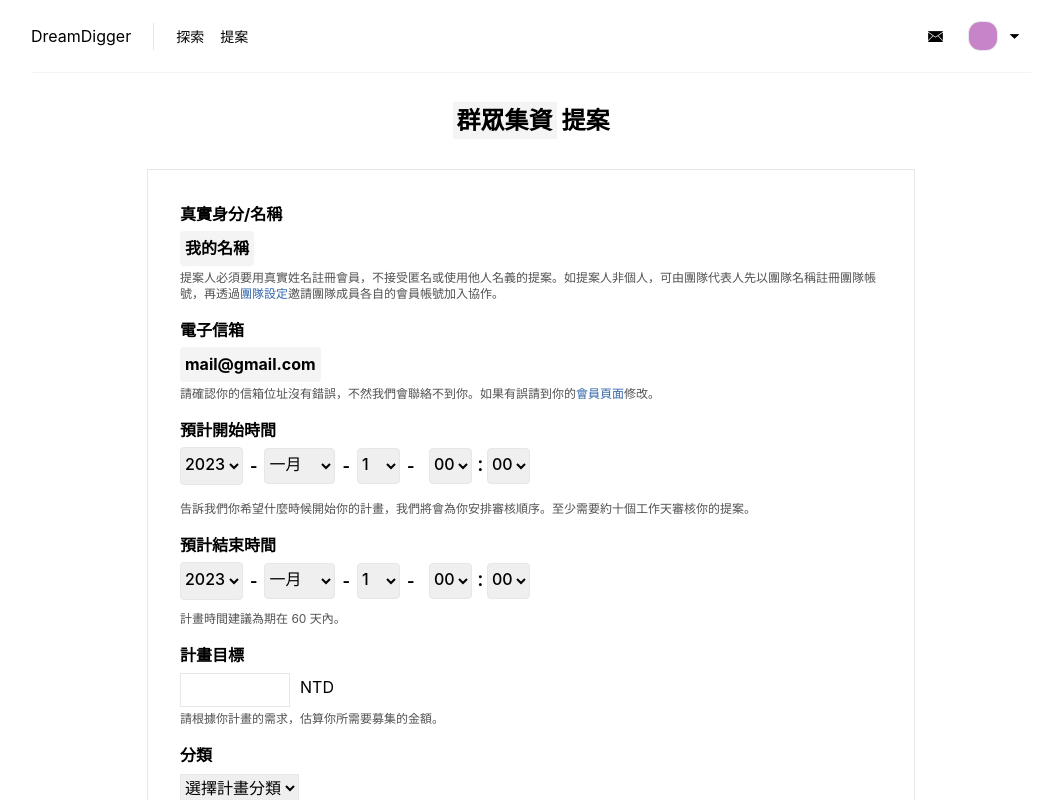
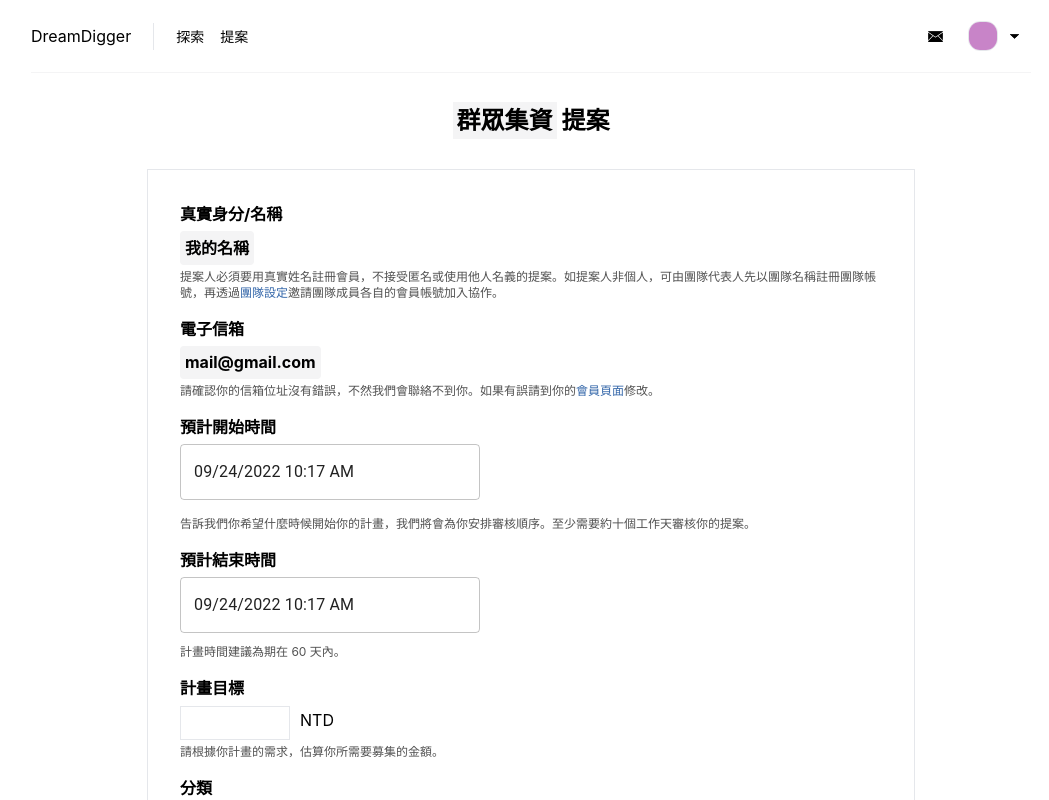
Before and after one commit to hryjosn/dream-digger, a Next.js app: page /proposal/1 in a window 1280 px wide. Shown: the top 800 px of the page, without its empty margins (109-1158 px from the left). Built offline with nearby package versions, Linux system fonts and the light colour scheme.

Commit message:
Modified MonthSelector component use [].map, use mui-DateTimePicker, rename Propsal State

```diff
--- a/package.json
+++ b/package.json
@@ -9,15 +9,19 @@
     "lint": "next lint"
   },
   "dependencies": {
+    "@date-io/jalaali": "^2.16.1",
     "@emotion/react": "^11.10.5",
     "@emotion/styled": "^11.10.5",
     "@mui/icons-material": "^5.10.9",
     "@mui/material": "^5.10.11",
+    "@mui/x-date-pickers": "^5.0.9",
     "@reduxjs/toolkit": "^1.8.6",
     "@types/react-redux": "^7.1.24",
     "axios": "^1.1.3",
     "mobx": "^6.6.2",
     "mobx-react-lite": "^3.4.0",
+    "moment": "^2.29.4",
+    "moment-jalaali": "^0.9.6",
     "next": "12.3.1",
     "react": "18.2.0",
     "react-dom": "18.2.0",
--- a/src/components/Proposal/DateSelector/DaySelector.tsx
+++ /dev/null
@@ -1,44 +0,0 @@
-import React from 'react'
-
-const DaySelector = (props: JSX.IntrinsicAttributes & React.ClassAttributes<HTMLSelectElement> & React.SelectHTMLAttributes<HTMLSelectElement>) => {
-    return (
-        <select
-            className='h-[36px] border rounded font-medium pb-[3px]'
-            {...props}
-        >
-            <option>1</option>
-            <option>2</option>
-            <option>3</option>
-            <option>4</option>
-            <option>5</option>
-            <option>6</option>
-            <option>7</option>
-            <option>8</option>
-            <option>9</option>
-            <option>10</option>
-            <option>11</option>
-            <option>12</option>
-            <option>13</option>
-            <option>14</option>
-            <option>15</option>
-            <option>16</option>
-            <option>17</option>
-            <option>18</option>
-            <option>19</option>
-            <option>20</option>
-            <option>21</option>
-            <option>22</option>
-            <option>23</option>
-            <option>24</option>
-            <option>25</option>
-            <option>26</option>
-            <option>27</option>
-            <option>28</option>
-            <option>29</option>
-            <option>30</option>
-            <option>31</option>
-        </select>
-    )
-}
-
-export default DaySelector;
--- a/src/components/Proposal/DateSelector/HourSelector.tsx
+++ /dev/null
@@ -1,37 +0,0 @@
-import React from 'react'
-
-const HourSelector = (props: JSX.IntrinsicAttributes & React.ClassAttributes<HTMLSelectElement> & React.SelectHTMLAttributes<HTMLSelectElement>) => {
-    return (
-        <select
-            className='h-[36px] border rounded font-medium pb-[3px]'
-            {...props}
-        >
-            <option>00</option>
-            <option>01</option>
-            <option>02</option>
-            <option>03</option>
-            <option>04</option>
-            <option>05</option>
-            <option>06</option>
-            <option>07</option>
-            <option>08</option>
-            <option>09</option>
-            <option>10</option>
-            <option>11</option>
-            <option>12</option>
-            <option>13</option>
-            <option>14</option>
-            <option>15</option>
-            <option>16</option>
-            <option>17</option>
-            <option>18</option>
-            <option>19</option>
-            <option>29</option>
-            <option>21</option>
-            <option>22</option>
-            <option>23</option>
-        </select>
-    )
-}
-
-export default HourSelector;
--- a/src/components/Proposal/DateSelector/MinuteSelector.tsx
+++ /dev/null
@@ -1,73 +0,0 @@
-import React from 'react'
-
-const MinuteSelector = (props: JSX.IntrinsicAttributes & React.ClassAttributes<HTMLSelectElement> & React.SelectHTMLAttributes<HTMLSelectElement>) => {
-    return (
-        <select
-            className='h-[36px] border rounded font-medium pb-[3px]'
-            {...props}
-        >
-            <option>00</option>
-            <option>01</option>
-            <option>02</option>
-            <option>03</option>
-            <option>04</option>
-            <option>05</option>
-            <option>06</option>
-            <option>07</option>
-            <option>08</option>
-            <option>09</option>
-            <option>10</option>
-            <option>11</option>
-            <option>12</option>
-            <option>13</option>
-            <option>14</option>
-            <option>15</option>
-            <option>16</option>
-            <option>17</option>
-            <option>18</option>
-            <option>19</option>
-            <option>20</option>
-            <option>21</option>
-            <option>22</option>
-            <option>23</option>
-            <option>24</option>
-            <option>25</option>
-            <option>26</option>
-            <option>27</option>
-            <option>28</option>
-            <option>29</option>
-            <option>30</option>
-            <option>31</option>
-            <option>32</option>
-            <option>33</option>
-            <option>34</option>
-            <option>35</option>
-            <option>36</option>
-            <option>37</option>
-            <option>38</option>
-            <option>39</option>
-            <option>40</option>
-            <option>41</option>
-            <option>42</option>
-            <option>43</option>
-            <option>44</option>
-            <option>45</option>
-            <option>46</option>
-            <option>47</option>
-            <option>48</option>
-            <option>49</option>
-            <option>50</option>
-            <option>51</option>
-            <option>52</option>
-            <option>53</option>
-            <option>54</option>
-            <option>55</option>
-            <option>56</option>
-            <option>57</option>
-            <option>58</option>
-            <option>59</option>
-        </select>
-  )
-}
-
-export default MinuteSelector;
--- a/src/components/Proposal/DateSelector/MonthSelector.tsx
+++ b/src/components/Proposal/DateSelector/MonthSelector.tsx
@@ -1,23 +1,15 @@
 import React from 'react'
-
+import { useAppSelector } from '../../../store/configureStore';
 const MonthSelector = (props: JSX.IntrinsicAttributes & React.ClassAttributes<HTMLSelectElement> & React.SelectHTMLAttributes<HTMLSelectElement>) => {
+    const monthList = useAppSelector(state => state.proposalData.monthList);
   return (
     <select
         className='h-[36px] border rounded font-medium pb-[3px]'
         {...props}
     >
-        <option>一月</option>
-        <option>二月</option>
-        <option>三月</option>
-        <option>四月</option>
-        <option>五月</option>
-        <option>六月</option>
-        <option>七月</option>
-        <option>八月</option>
-        <option>九月</option>
-        <option>十月</option>
-        <option>十一月</option>
-        <option>十二月</option>
+        {monthList.map((value, key) => {
+          return <option key={key}>{value}</option>
+        })}
     </select>
   )
 }
--- a/src/containers/Proposal/ProposalFormType/ProposalFormType.tsx
+++ b/src/containers/Proposal/ProposalFormType/ProposalFormType.tsx
@@ -2,33 +2,28 @@ import React, { useEffect } from 'react'
 import { useRouter } from 'next/router'
 import Header from '../../../components/Header/Header';
 import About from '../../../components/About/About';
+import TextField from '@mui/material/TextField';
+import { LocalizationProvider } from '@mui/x-date-pickers/LocalizationProvider';
+import { DateTimePicker } from '@mui/x-date-pickers/DateTimePicker';
+import Stack from '@mui/material/Stack';
+import { AdapterMoment } from '@mui/x-date-pickers/AdapterMoment';
 import YearSelector from '../../../components/Proposal/DateSelector/YearSelector';
 import MonthSelector from '../../../components/Proposal/DateSelector/MonthSelector';
-import DaySelector from '../../../components/Proposal/DateSelector/DaySelector';
-import HourSelector from '../../../components/Proposal/DateSelector/HourSelector';
-import MinuteSelector from '../../../components/Proposal/DateSelector/MinuteSelector';
 import CategorySelector from '../../../components/Proposal/CategorySelector/CategorySelector';
 import { useAppSelector, useAppDispatch } from '../../../store/configureStore';
 import {
   getProposalType,
-  getStartYear,
-  getStartMonth,
-  getStartDay,
-  getStartHour,
-  getStartMinute,
-  getEndYear,
-  getEndMonth,
-  getEndDay,
-  getEndHour,
-  getEndMinute,
+  getStartTime,
+  getEndTime,
 } from '../../../slice/proposal/proposalSlice';
+import moment from 'moment';
 
 const ProposalType = () => {
   const router = useRouter();
   const { proposalType } = router.query;
-  const startTimeState = useAppSelector(state => state.proposalData.params.startTime);
-  const endTimeState = useAppSelector(state => state.proposalData.params.endTime);
-  const proposalTypeState = useAppSelector(state => state.proposalData.params.proposalType);
+  const startTimeState = useAppSelector(state => state.proposalData.params.start_time);
+  const endTimeState = useAppSelector(state => state.proposalData.params.end_time);
+  const proposalTypeState = useAppSelector(state => state.proposalData.params.proposal_type);
   const dispatch = useAppDispatch();
 
   useEffect(() => {
@@ -47,6 +42,7 @@ const ProposalType = () => {
       }
     }
   });
+
   return (
     <div className='flex flex-col items-center'>
       <Header/>
@@ -80,30 +76,17 @@ const ProposalType = () => {
           </p>
           <label className='font-bold'>預計開始時間</label>
           <div className='flex flex-row items-center justify-left mt-[5px] mb-[1rem]'>
-            <YearSelector
-              value={startTimeState.year}
-              onChange={e => dispatch(getStartYear(e.target.value))}
-            />
-            <div className='ml-[7px] mr-[7px] font-bold'>-</div>
-            <MonthSelector
-              value={startTimeState.month}
-              onChange={e => dispatch(getStartMonth(e.target.value))}
-            />
-            <div className='ml-[7px] mr-[7px] font-bold'>-</div>
-            <DaySelector
-              value={startTimeState.day}
-              onChange={e => dispatch(getStartDay(e.target.value))}
-            />
-            <div className='ml-[7px] mr-[7px] font-bold w-[15px]'>-</div>
-            <HourSelector
-              value={startTimeState.hour}
-              onChange={e => dispatch(getStartHour(e.target.value))}
-            />
-            <div className='font-bold w-[15px]'>：</div>
-            <MinuteSelector
-              value={startTimeState.minute}
-              onChange={e => dispatch(getStartMinute(e.target.value))}
-            />
+            <LocalizationProvider dateAdapter={AdapterMoment}>
+              <Stack spacing={3} sx={{ width: 300 }}>
+                <DateTimePicker
+                  renderInput={(params) => <TextField {...params} />}
+                  value={startTimeState}
+                  onChange={(value) => {
+                    dispatch(getStartTime(moment(value).toISOString()))
+                  }}
+                />
+              </Stack>
+            </LocalizationProvider>
           </div>
           <p className='mb-[1rem] text-xs text-neutral-600'>
             告訴我們你希望什麼時候開始你的計畫，我們將會為你安排審核順序。至少需要約十個工作天審核你的提案。
@@ -113,30 +96,17 @@ const ProposalType = () => {
             (<div>
               <label className='font-bold'>預計結束時間</label>
               <div className='flex flex-row items-center justify-left mt-[5px] mb-[11px]'>
-                <YearSelector
-                  value={endTimeState.year}
-                  onChange={e => dispatch(getEndYear(e.target.value))}
-                />
-                <div className='mx-[7px] font-bold'>-</div>
-                <MonthSelector
-                  value={endTimeState.month}
-                  onChange={e => dispatch(getEndMonth(e.target.value))}
-                />
-                <div className='mx-[7px] font-bold'>-</div>
-                <DaySelector
-                  value={endTimeState.day}
-                  onChange={e => dispatch(getEndDay(e.target.value))}
-                />
-                <div className='mx-[7px] font-bold w-[15px]'>-</div>
-                <HourSelector
-                  value={endTimeState.hour}
-                  onChange={e => dispatch(getEndHour(e.target.value))}
-                />
-                <div className='font-bold w-[15px]'>：</div>
-                <MinuteSelector
-                  value={endTimeState.minute}
-                  onChange={e => dispatch(getEndMinute(e.target.value))}
-                />
+                <LocalizationProvider dateAdapter={AdapterMoment}>
+                  <Stack spacing={3}  sx={{ width: 300 }}>
+                    <DateTimePicker
+                      renderInput={(params) => <TextField {...params} />}
+                      value={endTimeState}
+                      onChange={(value) => {
+                        dispatch(getEndTime(moment(value).toISOString()))
+                      }}
+                    />
+                  </Stack>
+                </LocalizationProvider>
               </div>
               <p className='mb-[1rem] mt-[0.25rem] text-xs text-neutral-600'>
                 計畫時間建議為期在 60 天內。
--- a/src/slice/proposal/proposalSlice.ts
+++ b/src/slice/proposal/proposalSlice.ts
@@ -1,46 +1,35 @@
 import { createSlice, PayloadAction } from "@reduxjs/toolkit";
+import moment from "moment";
 import { proposalDataStates } from './proposalType';
 
 const initialState: proposalDataStates = {
     params: {
         //提案類型
-        proposalType: '群眾集資' || '預購式專案' || '訂閱式專案',
+        proposal_type: '群眾集資' || '預購式專案' || '訂閱式專案',
         //真實名稱
         name: '',
         //信箱
         email: '',
         //預計開始時間
-        startTime: {
-            year: (new Date().getFullYear() + 1).toString(),
-            month: '一月',
-            day: '1',
-            hour: '00',
-            minute: '00',
-        },
+        start_time: moment().toISOString(),
         //預計結束時間
-        endTime: {
-            year: (new Date().getFullYear() + 1).toString(),
-            month: '一月',
-            day: '1',
-            hour: '00',
-            minute: '00',
-        },
+        end_time: moment().toISOString(),
         //計畫目標(金額)
-        targetAmount: '',
+        target_amount: '',
         //分類
         category: '',
         //計畫名稱
-        planName: '',
+        plan_name: '',
         //計畫簡介
-        planSummary: '',
+        plan_summary: '',
         //封面照片
-        coverPhoto: '',
+        cover_photo: '',
         //計畫說明
-        planIntroduction: '',
+        plan_introduction: '',
         //回饋選項
-        rewardChoiceListType: {
+        reward_choice_list_type: {
             //選項一
-            theFirstOfReward: {
+            the_first_of_reward: {
                 //回饋金額
                 ammount: '',
                 //回饋內容說明
@@ -49,7 +38,7 @@ const initialState: proposalDataStates = {
                 implementTime: '',
             },
             //選項二
-            theSecondOfReward: {
+            the_second_of_reward: {
                 //回饋金額
                 ammonut: '',
                 //回饋內容說明
@@ -59,10 +48,11 @@ const initialState: proposalDataStates = {
             }
         },
         //相關網站
-        webLink: '',
+        web_link: '',
         //影片網址
-        videoLink: '',
+        video_link: '',
     },
+    monthList: ['一月', '二月', '三月', '四月', '五月', '六月', '七月', '八月', '九月', '十月', '十一月', '十二月']
 };
 
 const proposalSlice = createSlice({
@@ -70,7 +60,7 @@ const proposalSlice = createSlice({
     initialState,
     reducers: {
         getProposalType: (state, action: PayloadAction<string>) => {
-            state.params.proposalType = action.payload;
+            state.params.proposal_type = action.payload;
         },
         getName: (state, action: PayloadAction<string>) => {
             state.params.name = action.payload;
@@ -78,50 +68,18 @@ const proposalSlice = createSlice({
         getEmail: (state, action: PayloadAction<string>) => {
             state.params.email = action.payload;
         },
-        getStartYear: (state, action: PayloadAction<string>) => {
-            state.params.startTime.year = action.payload;
+        getStartTime: (state, action: PayloadAction<string>) => {
+            state.params.start_time = action.payload!;
         },
-        getStartMonth: (state, action: PayloadAction<string>) => {
-            state.params.startTime.month = action.payload;
+        getEndTime: (state, action: PayloadAction<string>) => {
+            state.params.end_time = action.payload!;
         },
-        getStartDay: (state, action: PayloadAction<string>) => {
-            state.params.startTime.day = action.payload;
-        },
-        getStartHour: (state, action: PayloadAction<string>) => {
-            state.params.startTime.hour = action.payload;
-        },
-        getStartMinute: (state, action: PayloadAction<string>) => {
-            state.params.startTime.minute = action.payload;
-        },
-        getEndYear: (state, action: PayloadAction<string>) => {
-            state.params.endTime.year = action.payload;
-        },
-        getEndMonth: (state, action: PayloadAction<string>) => {
-            state.params.endTime.month = action.payload;
-        },
-        getEndDay: (state, action: PayloadAction<string>) => {
-            state.params.endTime.day = action.payload;
-        },
-        getEndHour: (state, action: PayloadAction<string>) => {
-            state.params.endTime.hour = action.payload;
-        },
-        getEndMinute: (state, action: PayloadAction<string>) => {
-            state.params.endTime.minute = action.payload;
-        }
     }
 });
 
 export const {
         getProposalType,
-        getStartYear,
-        getStartMonth,
-        getStartDay,
-        getStartHour,
-        getStartMinute,
-        getEndYear,
-        getEndMonth,
-        getEndDay,
-        getEndHour,
-        getEndMinute,
+        getStartTime,
+        getEndTime,
     } = proposalSlice.actions;
 export default proposalSlice.reducer;
--- a/src/slice/proposal/proposalType.ts
+++ b/src/slice/proposal/proposalType.ts
@@ -1,41 +1,30 @@
 export type proposalDataStates = {
     params: {
-        proposalType: string,
+        proposal_type: string,
         name: string,
         email: string,
-        startTime: {
-            year: string,
-            month: string,
-            day: string,
-            hour: string,
-            minute: string,
-        },
-        endTime: {
-            year: string,
-            month: string,
-            day: string,
-            hour: string,
-            minute: string,
-        },
-        targetAmount: string,
+        start_time: string,
+        end_time: string,
+        target_amount: string,
         category: string,
-        planName: string,
-        planSummary: string,
-        coverPhoto: string,
-        planIntroduction: string,
-        rewardChoiceListType: {
-            theFirstOfReward: {
+        plan_name: string,
+        plan_summary: string,
+        cover_photo: string,
+        plan_introduction: string,
+        reward_choice_list_type: {
+            the_first_of_reward: {
                 ammount: string,
                 introduction: string,
                 implementTime: string,
             },
-            theSecondOfReward: {
+            the_second_of_reward: {
                 ammonut: string,
                 introduction: string,
                 implementTime: string,
             }
         },
-        webLink: string,
-        videoLink: string,
+        web_link: string,
+        video_link: string,
     },
+    monthList: Array<string>
 };
```
Also changed, not shown: 1 other file (tests, documents, lock files or other folders).
